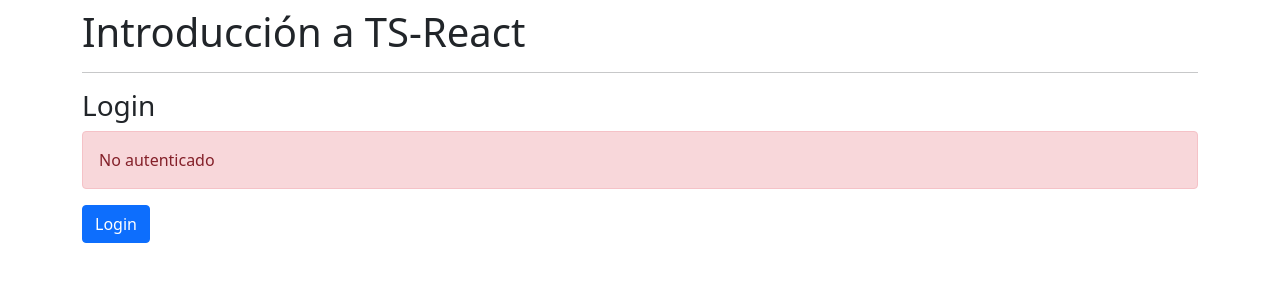
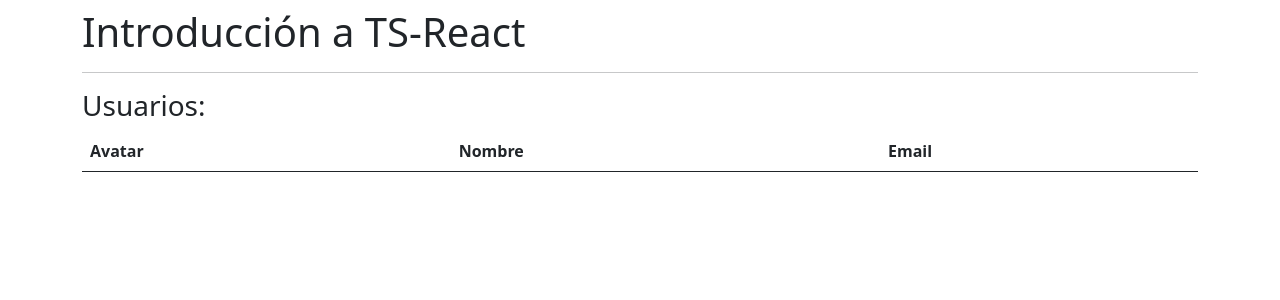
Before and after one commit to raquelv85/typescript, a React (Create React App) app: page / in a window 1280 px wide. Shown: the top 300 px of the page. Built offline with nearby package versions, Linux system fonts and the light colour scheme.

Commit message:
create component Usuarios and install axios

```diff
--- a/package.json
+++ b/package.json
@@ -10,6 +10,7 @@
     "@types/node": "^12.0.0",
     "@types/react": "^17.0.0",
     "@types/react-dom": "^17.0.0",
+    "axios": "^0.21.1",
     "react": "^17.0.2",
     "react-dom": "^17.0.2",
     "react-scripts": "4.0.3",
--- a/src/App.tsx
+++ b/src/App.tsx
@@ -1,9 +1,10 @@
 //import { TiposBasicos } from './typescript/TiposBasicos';
 //import { ObjetosLiterales } from './typescript/ObjetosLiterales';
 //import { Funciones } from './typescript/Funciones';
-//import { Contador } from "./Components/Contador";
-//import { ContadorConHook } from './Components/ContadorConHook';
-import { Login } from './Components/Login';
+//import { Contador } from "./components/Contador";
+//import { ContadorConHook } from './components/ContadorConHook';
+//import { Login } from './components/Login';
+import { Usuarios } from './components/Usuarios';
 
 const App = () => {
   return (
@@ -15,7 +16,8 @@ const App = () => {
       {/* <Funciones /> */}
       {/* <Contador /> */}
       {/* <ContadorConHook /> */}
-      <Login />
+      {/* <Login /> */}
+      <Usuarios />
     </div>
   );
 };
--- /dev/null
+++ b/src/Components/Usuarios.tsx
@@ -0,0 +1,24 @@
+import { useEffect } from "react";
+
+export const Usuarios = () => {
+
+  useEffect(() => {
+
+  }, [])
+
+  return (
+    <>
+      <h3>Usuarios:</h3>
+      <table className="table">
+        <thead>
+          <tr>
+            <th>Avatar</th>
+            <th>Nombre</th>
+            <th>Email</th>
+          </tr>
+        </thead>
+        <tbody></tbody>
+      </table>
+    </>
+  );
+};
```
Also changed, not shown: 1 other file (tests, documents, lock files or other folders).
